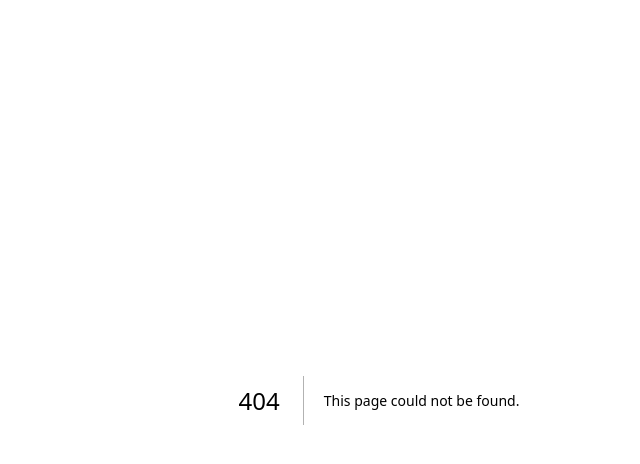
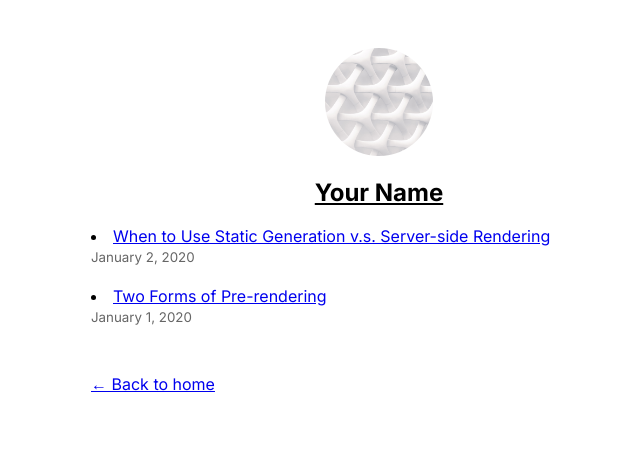
Before and after one commit to yangheat/nextjs-blog, a Next.js app: page /post in a window 1280 px wide. Before the commit this address had no page. Shown: the top 464 px of the page, without its empty margins (261-901 px from the left). Built offline with nearby package versions, Linux system fonts and the light colour scheme.

Commit message:
post 전용 인덱스 페이지 추가

```diff
--- /dev/null
+++ b/src/app/post/page.js
@@ -0,0 +1,27 @@
+import Link from "next/link";
+import { getAllPostIds } from "../../../lib/posts";
+import Date from "../components/date";
+import utilStyles from "./styles/utils.module.css";
+
+async function getContent() {
+  const response = await fetch("http://localhost:3000/api/posts");
+  const json = await response.json();
+  return json.allPostData;
+}
+
+export default async function Page() {
+  const allPostsData = await getContent();
+  return (
+    <>
+      {allPostsData.map(({ id, date, title }) => (
+        <li className={utilStyles.listItem} key={id}>
+          <Link href={`/posts/${id}`}>{title}</Link>
+          <br />
+          <small className={utilStyles.lightText}>
+            <Date dateString={date} />
+          </small>
+        </li>
+      ))}
+    </>
+  );
+}
```
